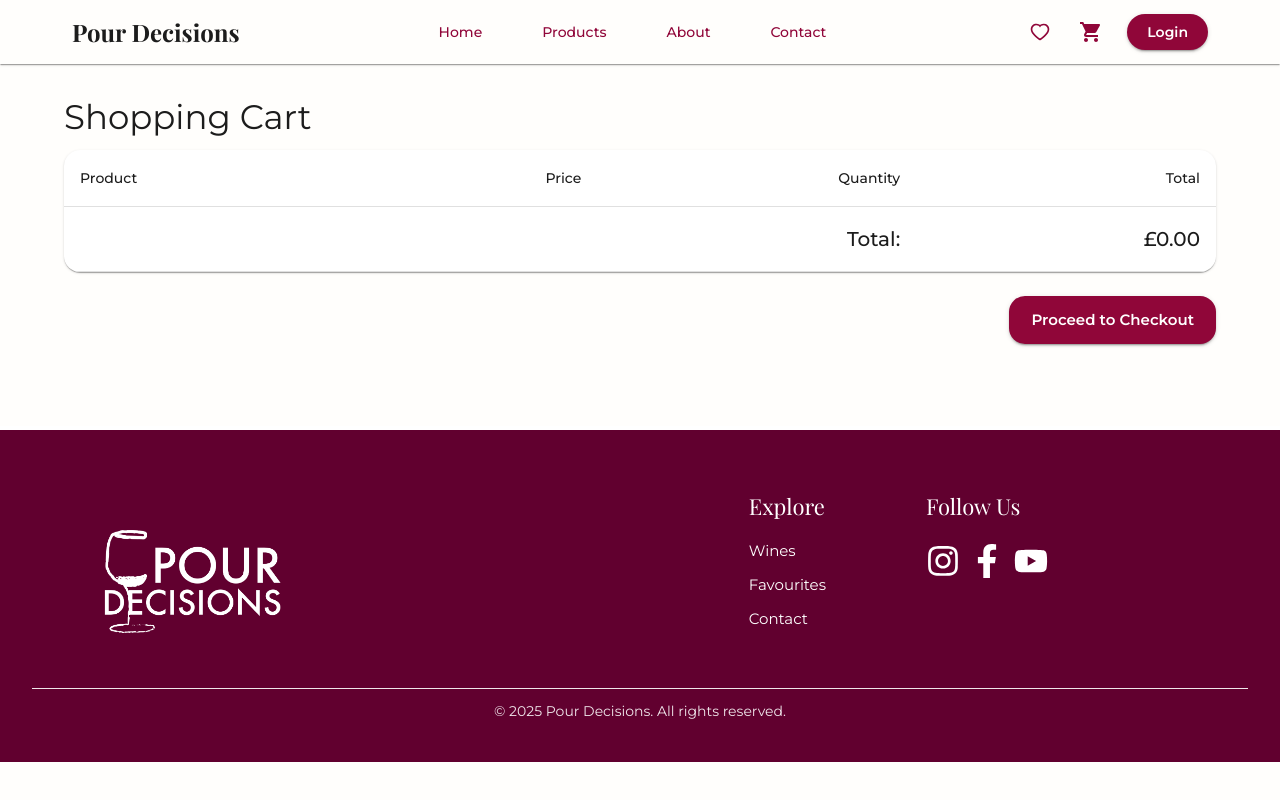
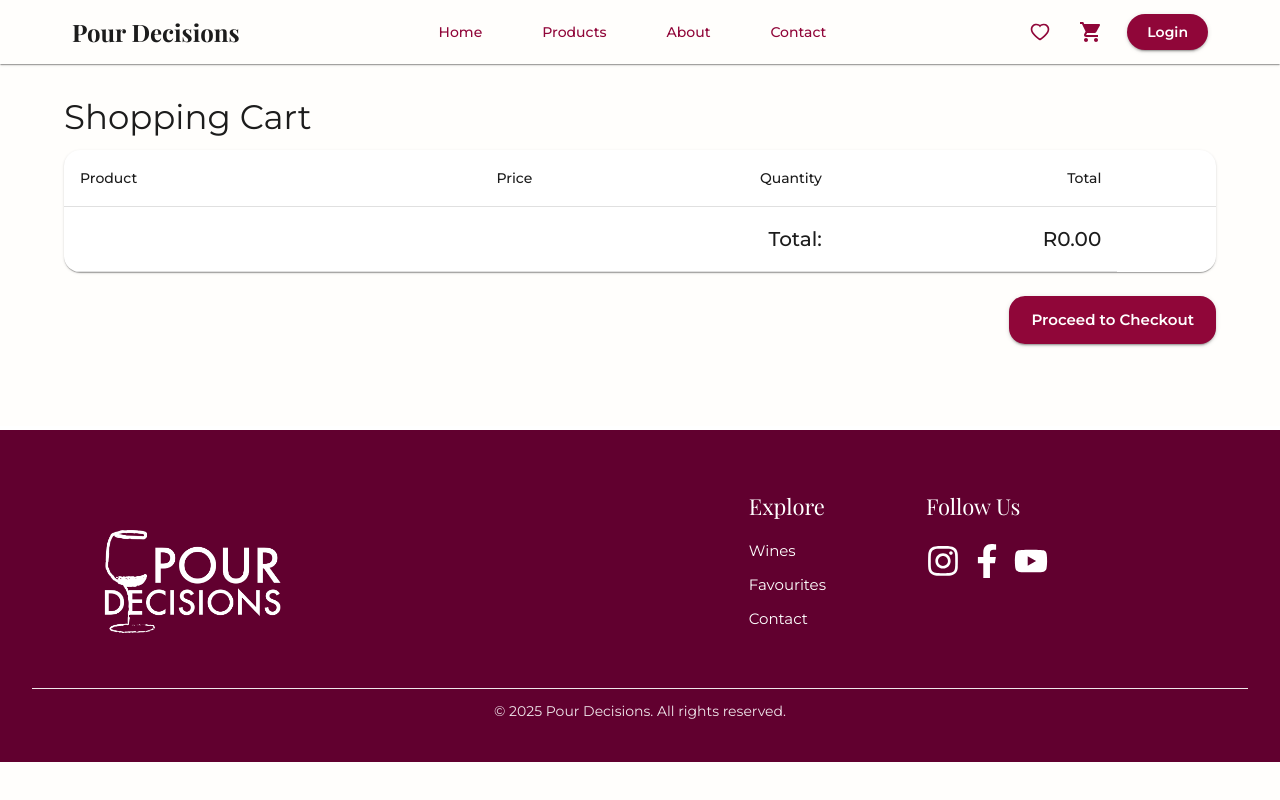
Before and after one commit to 231256leRouxFNF/Wine-E-commerce-site, a React (Create React App) app in the folder e-wine/: page /cart in a window 1280 px wide. Both pictures are taken after a click on the button "Yes, I am 18 or older". Built offline with nearby package versions, Linux system fonts and the light colour scheme; a web font is replaced by a local one.

Commit message:
Enable cart item removal
    allow removing products from the cart
    display cart totals in Rands

```diff
--- a/e-wine/src/pages/Cart.js
+++ b/e-wine/src/pages/Cart.js
@@ -2,15 +2,16 @@ import React, { useContext } from 'react';
 import {
   Container, Table, TableBody, TableCell,
   TableContainer, TableHead, TableRow, Paper,
-  Typography, Button
+  Typography, Button, IconButton
 } from '@mui/material';
 import { Box } from '@mui/material';
+import DeleteIcon from '@mui/icons-material/Delete';
 import { Link } from 'react-router-dom';
 
 import { CartContext } from '../context/CartContext';
 
 const Cart = () => {
-  const { cartItems } = useContext(CartContext);
+  const { cartItems, removeFromCart } = useContext(CartContext);
   const total = cartItems.reduce((sum, item) => sum + (item.price * item.quantity), 0);
 
   return (
@@ -26,15 +27,21 @@ const Cart = () => {
               <TableCell align="right">Price</TableCell>
               <TableCell align="right">Quantity</TableCell>
               <TableCell align="right">Total</TableCell>
+              <TableCell />
             </TableRow>
           </TableHead>
           <TableBody>
             {cartItems.map((item) => (
               <TableRow key={item._id}>
                 <TableCell>{item.title}</TableCell>
-                <TableCell align="right">£{item.price}</TableCell>
+                <TableCell align="right">R{item.price}</TableCell>
                 <TableCell align="right">{item.quantity}</TableCell>
-                <TableCell align="right">£{(item.price * item.quantity).toFixed(2)}</TableCell>
+                <TableCell align="right">R{(item.price * item.quantity).toFixed(2)}</TableCell>
+                <TableCell align="right">
+                  <IconButton onClick={() => removeFromCart(item._id)} aria-label="Remove">
+                    <DeleteIcon />
+                  </IconButton>
+                </TableCell>
               </TableRow>
             ))}
             <TableRow>
@@ -42,7 +49,7 @@ const Cart = () => {
                 <Typography variant="h6">Total:</Typography>
               </TableCell>
               <TableCell align="right">
-                <Typography variant="h6">£{total.toFixed(2)}</Typography>
+                <Typography variant="h6">R{total.toFixed(2)}</Typography>
               </TableCell>
             </TableRow>
           </TableBody>
```
